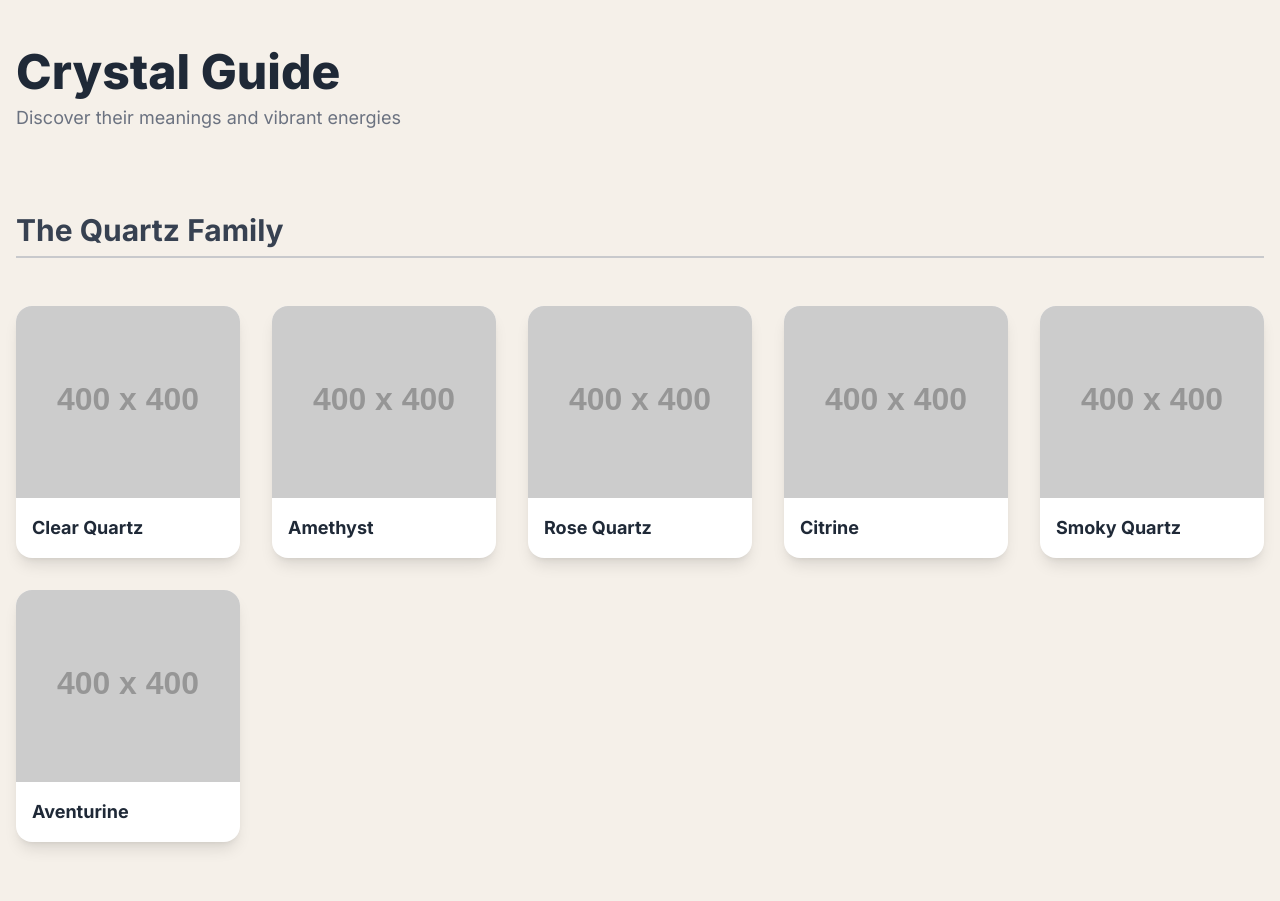
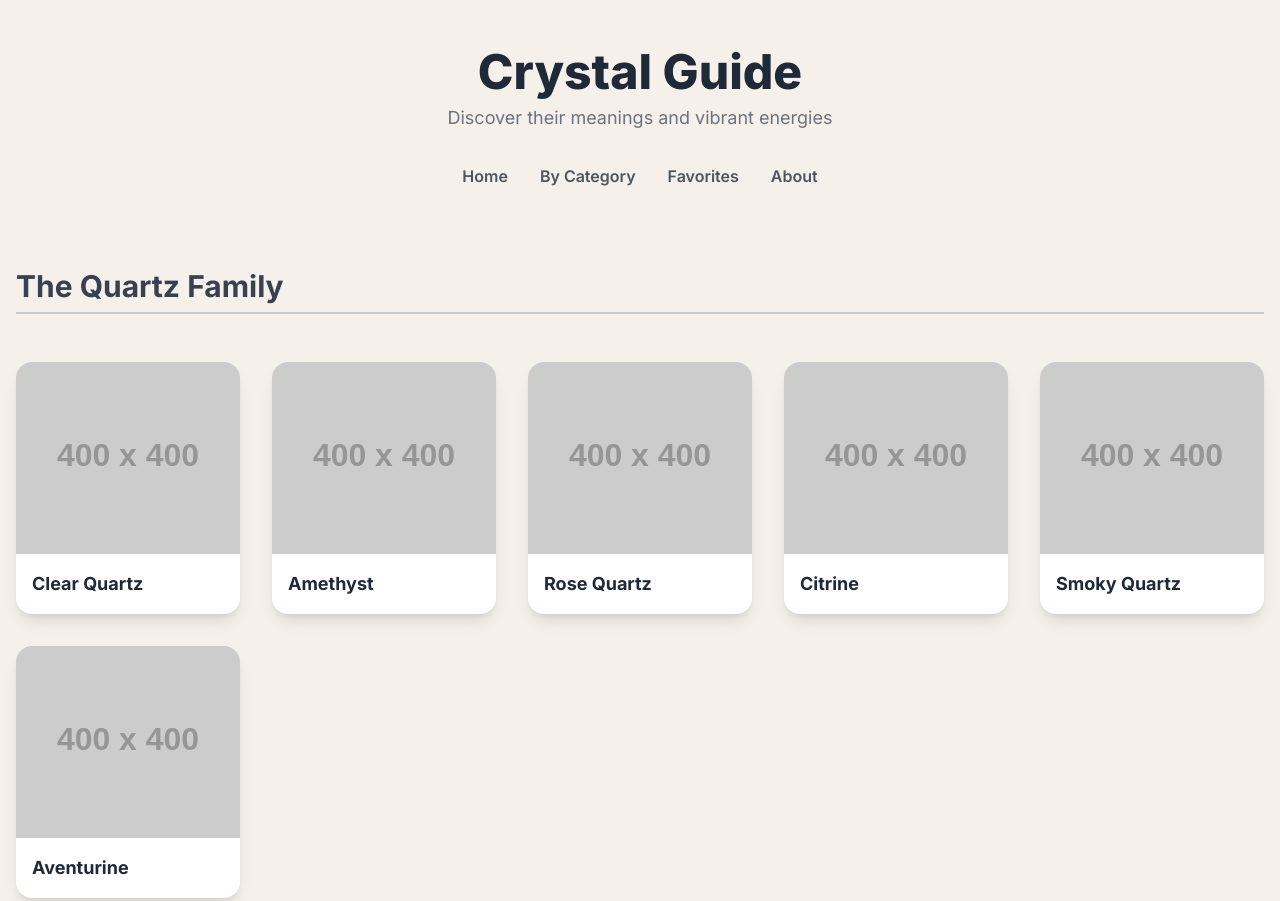
Before and after one commit to TahminaRose/Crystal, a plain HTML site: page index.html in a window 1280 px wide. Shown: the top 901 px of the page. Drawn offline with nearby package versions, Linux system fonts and the light colour scheme; placeholder pictures from the web are drawn by us.

Commit message:
Update index.html

```diff
--- a/index.html
+++ b/index.html
@@ -48,9 +48,19 @@
     <div id="app" class="container mx-auto px-4 py-8 md:py-12">
 
         <!-- Header -->
-        <header class="text-center md:text-left mb-12">
+        <header class="text-center mb-12">
             <h1 class="text-4xl md:text-5xl font-extrabold text-gray-800">Crystal Guide</h1>
             <p class="text-lg text-gray-500 mt-2">Discover their meanings and vibrant energies</p>
+
+            <!-- Navigation Menu -->
+            <nav class="mt-8">
+                <ul class="flex justify-center items-center space-x-6 md:space-x-8">
+                    <li><a href="#" class="text-gray-600 hover:text-indigo-600 font-semibold transition-colors">Home</a></li>
+                    <li><a href="#" class="text-gray-600 hover:text-indigo-600 font-semibold transition-colors">By Category</a></li>
+                    <li><a href="#" class="text-gray-600 hover:text-indigo-600 font-semibold transition-colors">Favorites</a></li>
+                    <li><a href="#" class="text-gray-600 hover:text-indigo-600 font-semibold transition-colors">About</a></li>
+                </ul>
+            </nav>
         </header>
 
         <!-- Crystal Grid -->
```
